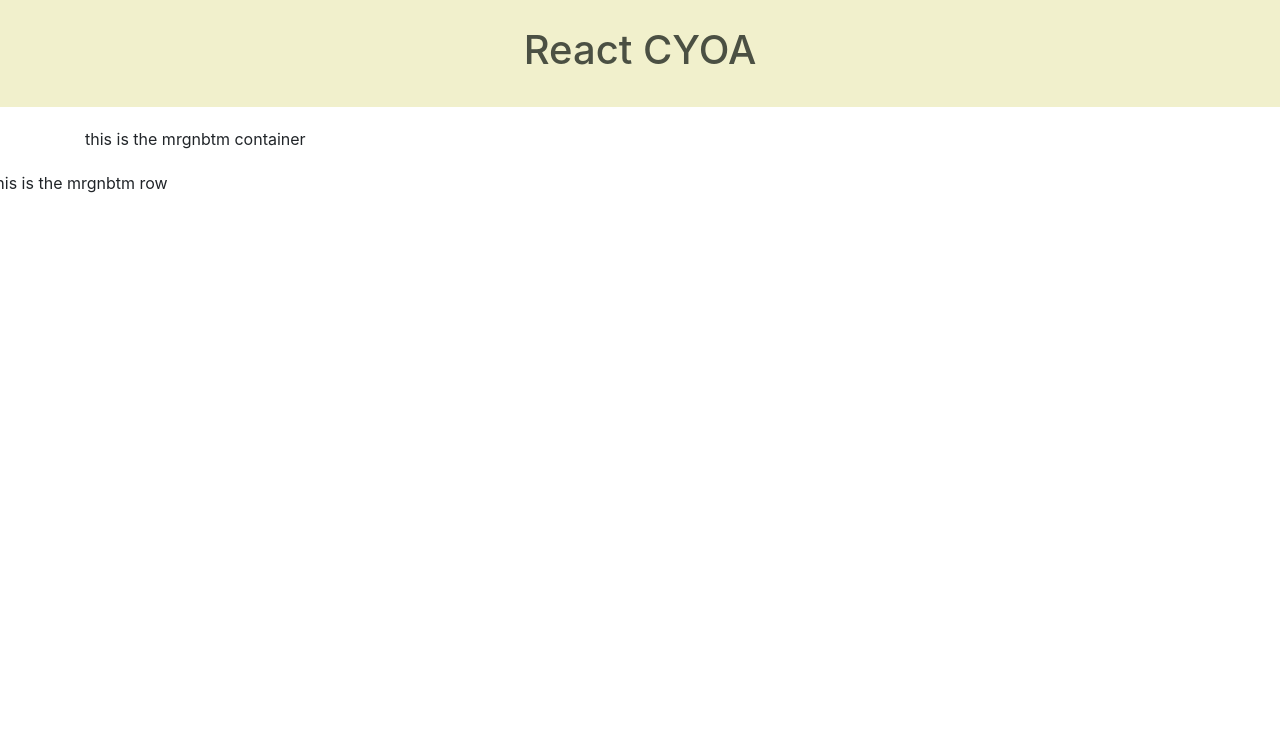
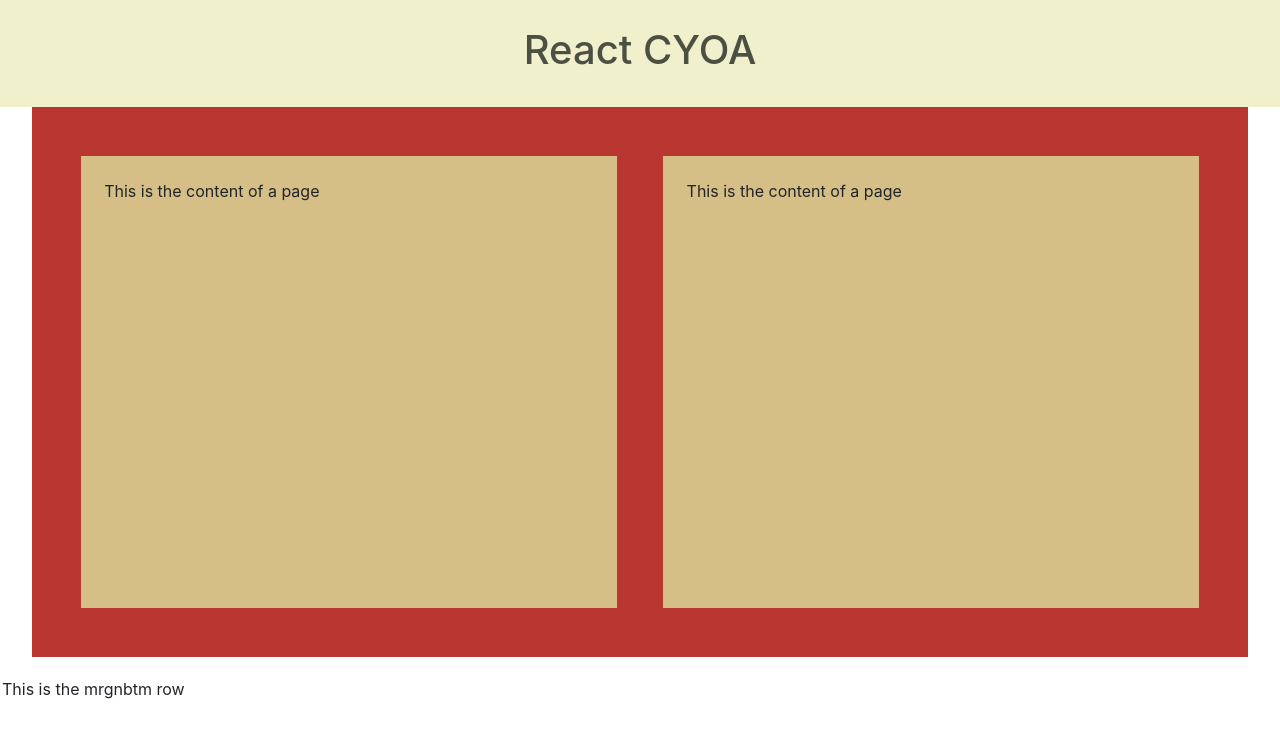
Before and after one commit to sascha-lecours/cyoa-notes-proof-of-concept, a React (Create React App) app in the folder my-app/: page / in a window 1280 px wide. Shown: the top 738 px of the page. Built offline with nearby package versions, Linux system fonts and the light colour scheme.

Commit message:
basic UI placeholder

```diff
--- a/my-app/src/App.css
+++ b/my-app/src/App.css
@@ -1,11 +1,3 @@
-
-.header {
-  width: 100%;
-  padding: 2%;
-  background-color: rgb(0, 0, 0);
-  color: white;
-  text-align: center;
-}
 
 .display-board {
   width: 100%;
@@ -21,4 +13,9 @@
 
 .mrgnbtm {
   margin-top: 20px;
+  margin-left: 2px;
 }
+
+.centralBody {
+  display: flex;
+}
--- a/my-app/src/App.js
+++ b/my-app/src/App.js
@@ -9,7 +9,9 @@ import CreateUser from './components/oldComponents/CreateUser'
 import { getAllUsers, createUser } from './services/UserService'
 // placeholders end
 
-import { Header } from './components/Header'
+import { Header } from './components/Header';
+import { Book } from './components/Book';
+
 
 function App() {
 
@@ -91,8 +93,8 @@ function App() {
     return (
       <div className="App">
         <Header></Header>
-        <div className="container mrgnbtm">
-          this is the mrgnbtm container
+        <div className="centralBody">
+          <Book></Book>
         </div>
         <div className="row mrgnbtm">
           This is the mrgnbtm row
--- /dev/null
+++ b/my-app/src/components/Book.js
@@ -0,0 +1,32 @@
+import React, { Component } from 'react';
+import { Page } from './Page';
+
+import { myPalette } from './appearance/paletteConstants.js';
+
+
+export class Book extends Component {
+
+
+
+    render() {
+
+        const bookStyle = {
+            width: '95%',
+            'min-height': '550px',
+            padding: '2%',
+            margin: 'auto',
+            backgroundColor: myPalette[0],
+            display: 'flex',
+            'flex-flow': 'row'
+
+        }
+
+        return (
+            <div style={bookStyle}>
+                <Page></Page>
+                <Page></Page>
+            </div>
+        )
+    }
+
+}
--- /dev/null
+++ b/my-app/src/components/Page.js
@@ -0,0 +1,26 @@
+import React, { Component } from 'react';
+import { myPalette } from './appearance/paletteConstants.js';
+
+
+export class Page extends Component {
+
+
+
+    render() {
+
+        const pageStyle = {
+            // Todo: improve w/flexbox
+            width: '500%',
+            padding: '2%',
+            margin: '2%',
+            backgroundColor: myPalette[2]
+        }
+
+        return (
+            <div style={pageStyle}>
+                <p>This is the content of a page</p>
+            </div>
+        )
+    }
+
+}
```
Also changed, not shown: my-app/src/components/Footer.js (added, +21 -0 lines), 1 other file (tests, documents, lock files or other folders).
